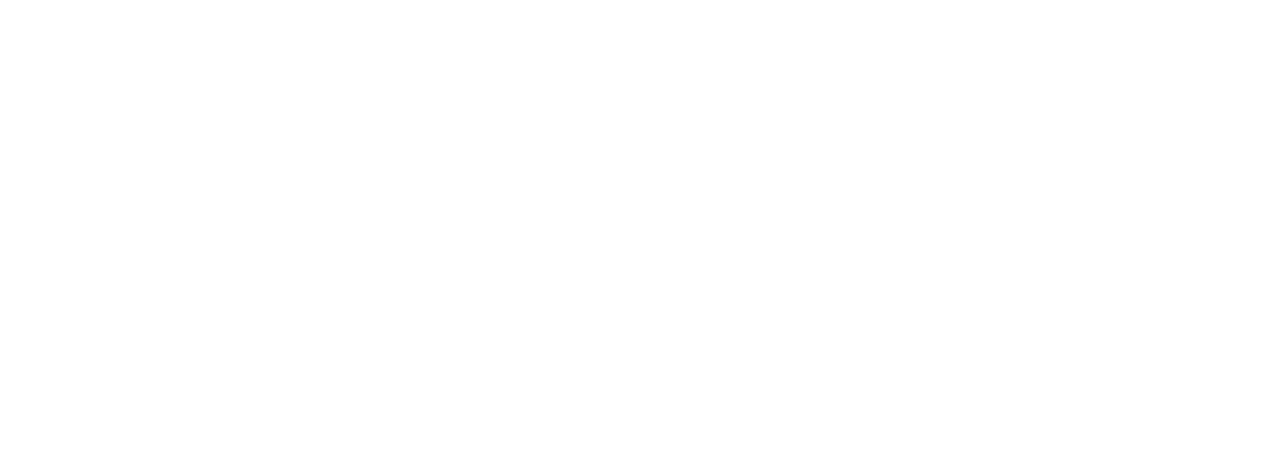
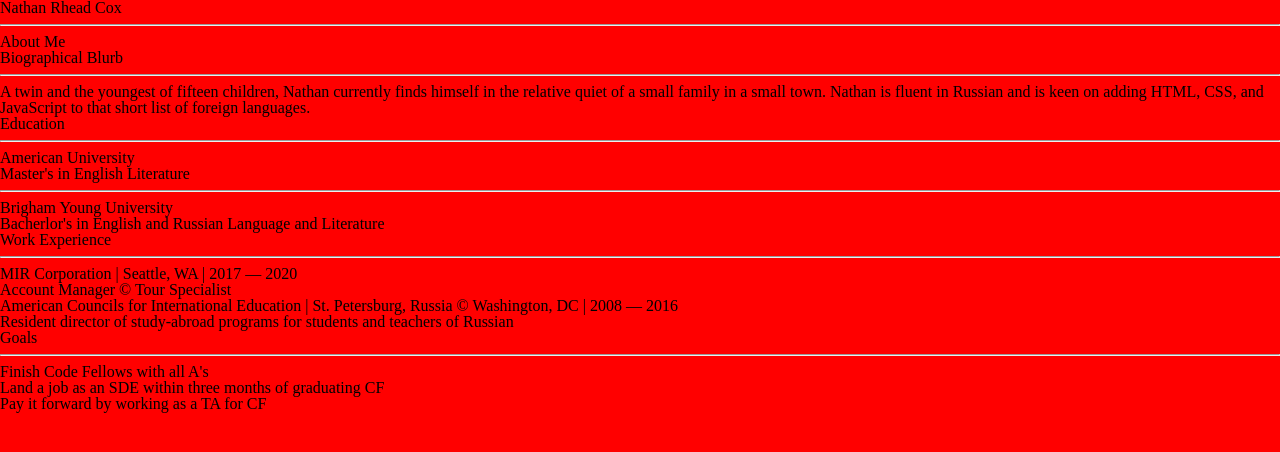
Before and after one commit to nathanrhead/about-me, a plain HTML site: page index.html in a window 1280 px wide. Drawn offline with Linux system fonts and the light colour scheme.

Commit message:
Completed the html text content with preliminary tagging. Commented out template code in style.css and app.js.

```diff
--- a/css/style.css
+++ b/css/style.css
@@ -0,0 +1,3 @@
+body {
+    background-color: red;
+}
--- a/index.html
+++ b/index.html
@@ -1,15 +1,53 @@
 <!DOCTYPE html>
 <html>
     <head>
-        <title></title>
+        <title>About Me</title>
         <link rel="stylesheet" href="css/reset.css">
         <link rel="stylesheet" href="css/style.css">
     </head>
     <body>
         <header>
-            <nav></nav>
+            <h1>Nathan Rhead Cox</h1>
+            <hr />
+            <h1>About Me</h2>
+            <!-- <nav></nav> -->
         </header>
-       <footer></footer>
+        <main>
+            <section>
+                <h2>Biographical Blurb</h2>
+                    <hr />
+                    <h3>A twin and the youngest of fifteen children, Nathan currently finds himself in the relative quiet of a small family in a small town. Nathan is fluent in Russian and is keen on adding HTML, CSS, and JavaScript to that short list of foreign languages.</h3>
+            </section>
+            <section>
+                <h2>Education</h2>
+                    <hr />
+                    <h3>American University</h3>
+                        <h4>Master's in English Literature</h4>
+                    <hr />
+                    <h3>Brigham Young University</h3>
+                        <h4>Bacherlor's in English and Russian Language and Literature</h4>
+            </section>
+            <section>
+                <h2>Work Experience</h2>
+                    <hr />
+                    <h3>MIR Corporation | Seattle, WA | 2017 &mdash; 2020</h3>
+                        <h4>Account Manager &copy; Tour Specialist</h4>
+                    <h3>American Councils for International Education | St. Petersburg, Russia &copy; Washington, DC | 2008 &mdash; 2016</h3>
+                        <h4>Resident director of study-abroad programs for students and teachers of Russian</h4>
+            </section>
+            <section>
+                <h2>Goals</h2>
+                    <hr />
+                    <h3>
+                        <ul>
+                            <li>Finish Code Fellows with all A's</li>
+                            <li>Land a job as an SDE within three months of graduating CF</li>
+                            <li>Pay it forward by working as a TA for CF</li>
+                        </ul>
+                    </h3>
+            </section>
+        </main>
+        <footer></footer>
         <script src="js/app.js"></script>
     </body>
 </html>
```
Also changed, not shown: js/app.js (+9 -1 lines).
